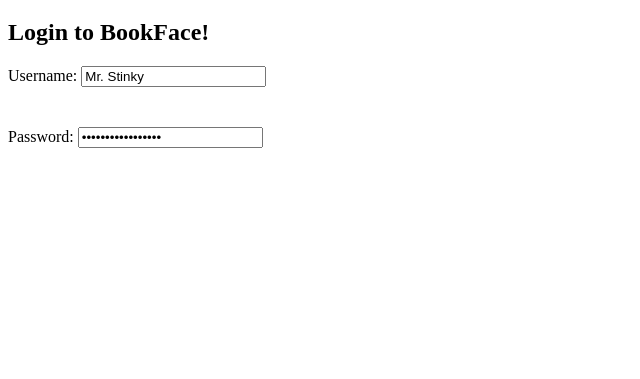
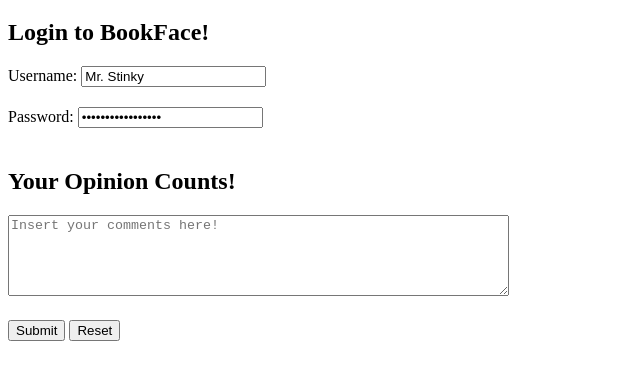
Before and after one commit to flovelace/ultimate-fullstack, a plain HTML site: page html/html-201/index-lesson-4.html in a window 1280 px wide. Shown: the part 61-440 px from the top of the page, without its empty margins (0-640 px from the left). Drawn offline with Linux system fonts and the light colour scheme.

Commit message:
added textarea and button type

```diff
--- a/html/html-201/index-lesson-4.html
+++ b/html/html-201/index-lesson-4.html
@@ -15,12 +15,24 @@
     <h2>Login to BookFace!</h2>
     <!--Forms begin with <form></form>. These are the main input types of a form-->
     <form action="">
-        <!--There are many input types, but let's use text. Value inserts a default value, and place hold creates placeholder text like a hint for the user!-->
+        <!--There are many input types, but let's use text. Value inserts a default value, and placeholder creates placeholder text like a hint for the user!-->
         Username: <input type="text" value="Mr. Stinky" placeholder="Enter your username">
-        <div style="padding: 20px;">
+        <div style="padding: 10px;">
         </div>
         <!--Password type obscures the input-->
         Password: <input type="password" value="topSecretPassword" placeholder="Enter your password">
     </form>
+    <div style="padding: 10px;"></div>
+    <!--Imagine we want to create a form where a user can submit their opinion-->
+    <h2>Your Opinion Counts!</h2>
+    <!--We can also put textarea into our forms. White space matters with the textbox if you are including text. We can include placeholders as well as define the size with rows and columns-->
+    <form action="">
+        <textarea cols="60" rows="5" placeholder="Insert your comments here!"></textarea>
+        <!--Buttons are important on a form. They allow us to execute an event. It is important to include a button type-->
+        <div style="padding: 10px;"></div>
+        <button type="submit">Submit</button>
+        <!--The reset button type resets the page-->
+        <button type="reset">Reset</button>
+    </form>
 </body>
 </html>
```
